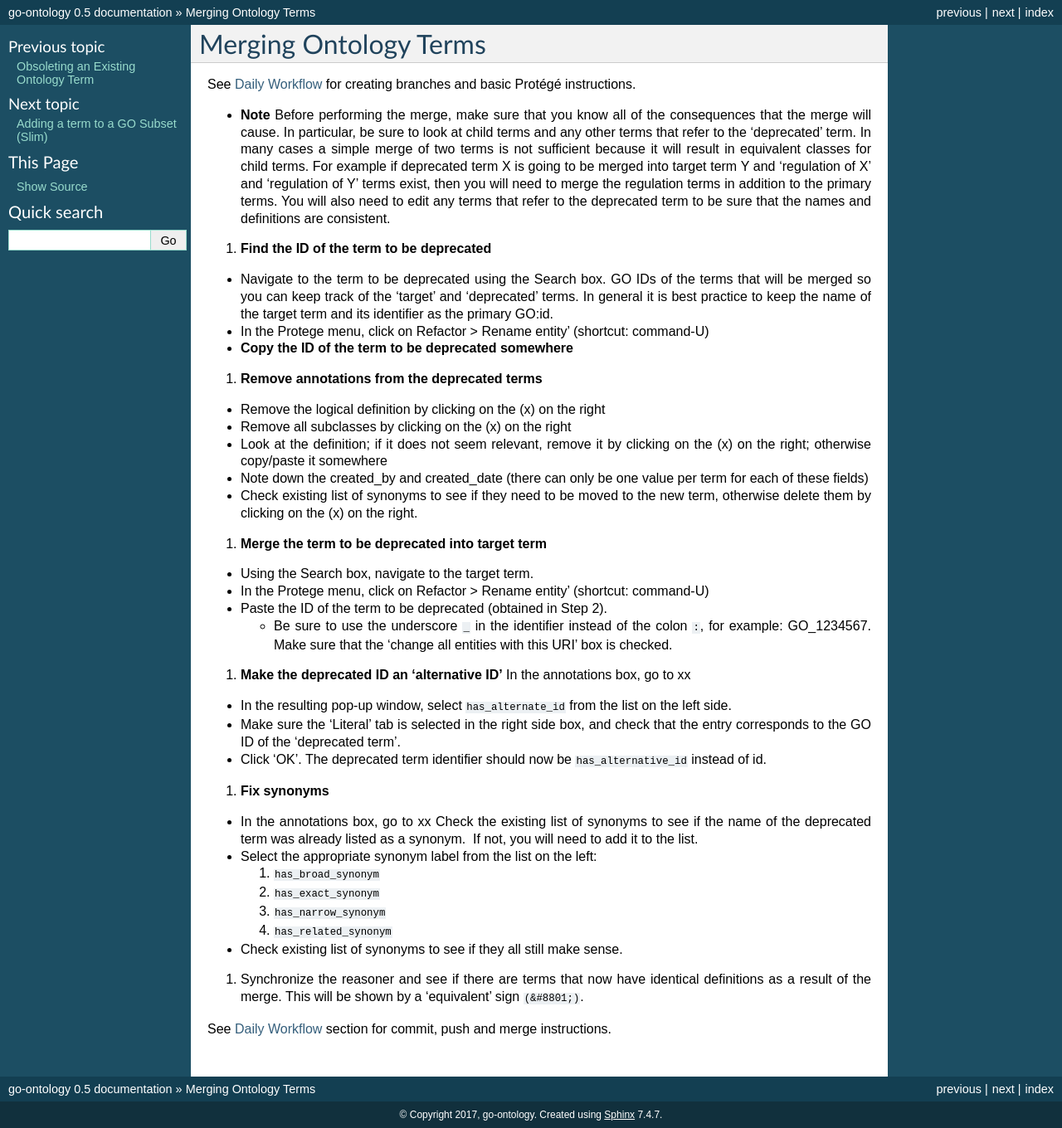
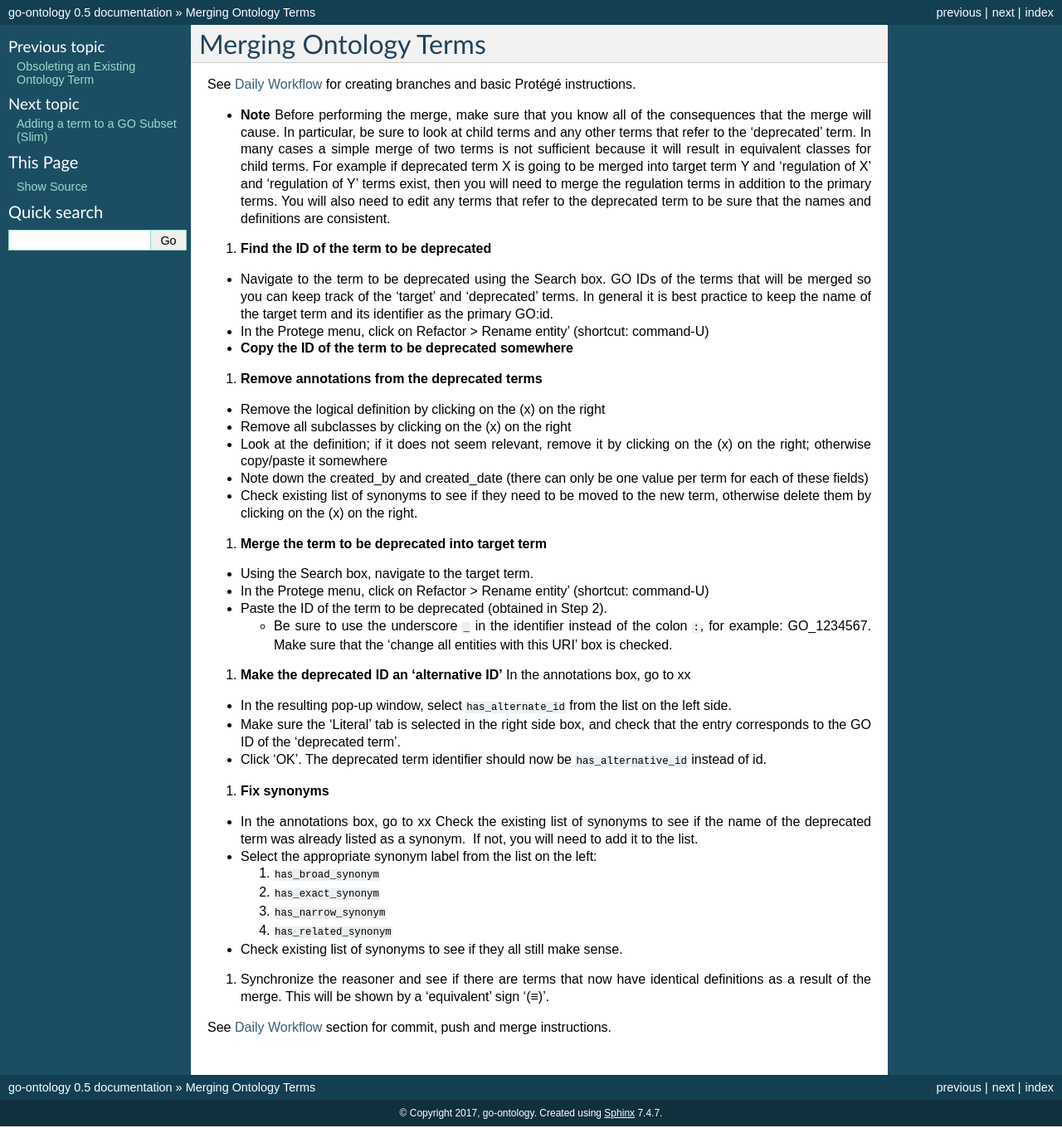
Before and after one commit to geneontology/go-ontology, a Sphinx documentation site: the page built from docs/MergeTerms.md, in a window 1280 px wide. Shown: the whole page at 83% size. Built offline with Sphinx 7.4.7, drawn with Linux system fonts in a browser that asks for light colours.

Commit message:
Update MergeTerms.md

````diff
--- a/docs/MergeTerms.md
+++ b/docs/MergeTerms.md
@@ -42,7 +42,7 @@ GO IDs of the terms that will be merged so you can keep track of the ‘target
 - Check existing list of synonyms to see if they all still make sense.
 
 
-7. Synchronize the reasoner and see if there are terms that now have identical definitions as a result of the merge. This will be shown by a 'equivalent' sign ```(&#8801;)```.
+7. Synchronize the reasoner and see if there are terms that now have identical definitions as a result of the merge. This will be shown by a 'equivalent' sign '(&#8801;)'.
 
 
 See [Daily Workflow](http://go-ontology.readthedocs.io/en/latest/Installgit.html#daily-workflow-committing-pushing-and-merging-your-changes-to-the-repository) section for commit, push and merge instructions.
````
